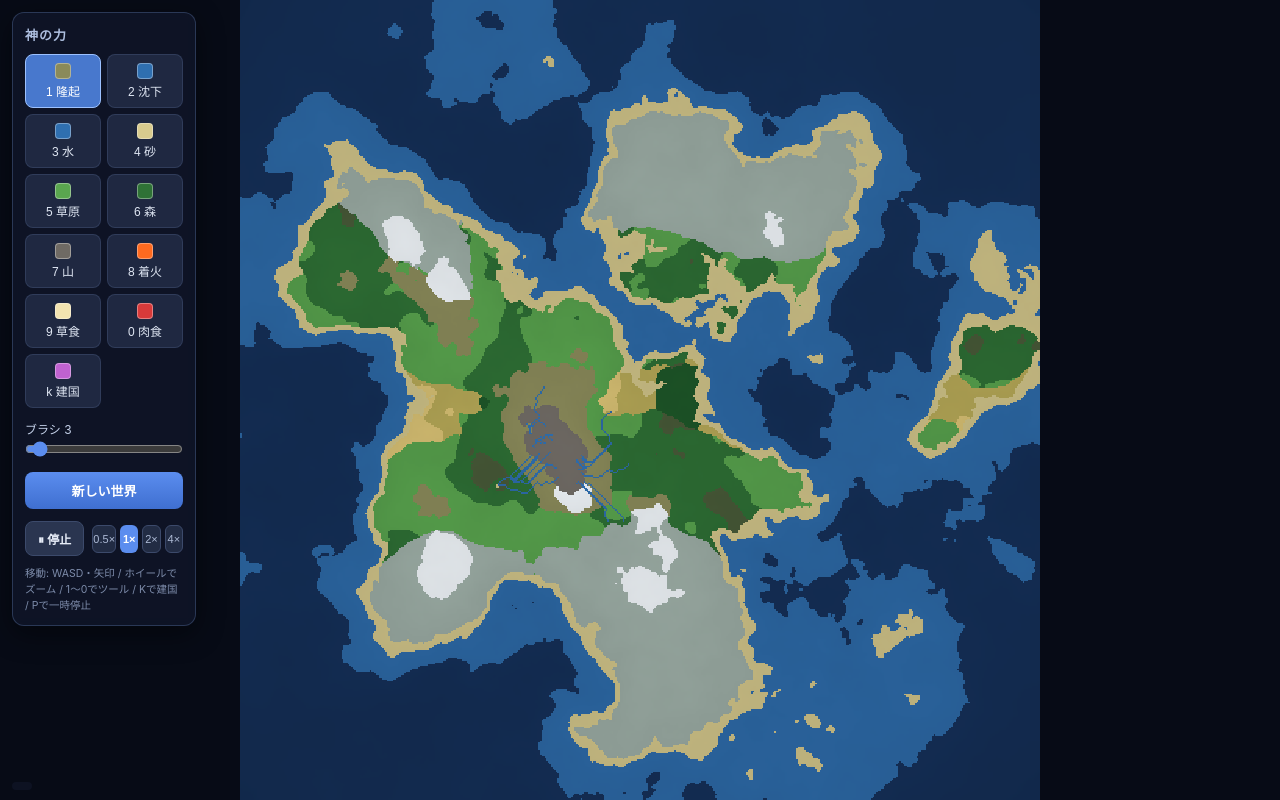
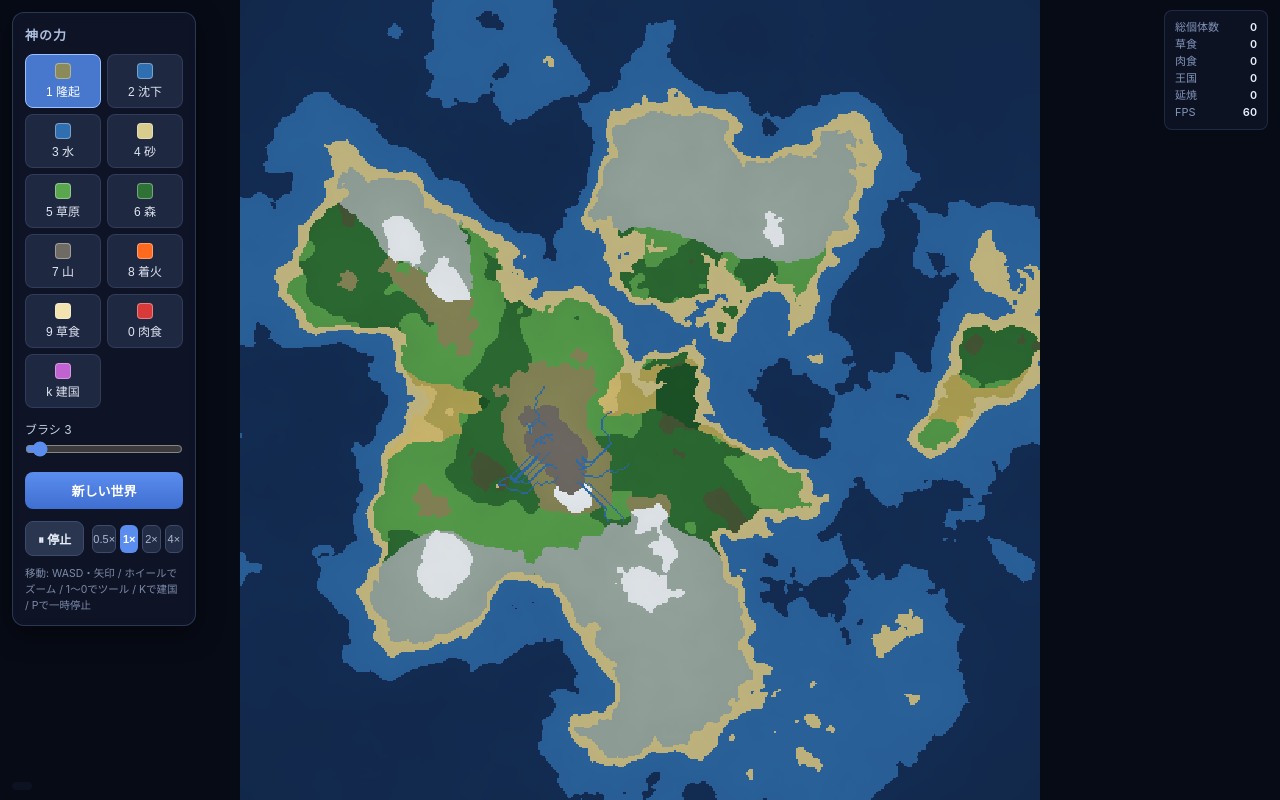
Before and after one commit to nomixio260-a11y/project2, a website: page index.html in a window 1280 px wide. Drawn offline with Linux system fonts and the light colour scheme.

Commit message:
deploy: e62e451941c2c6542c13507523ea52a5976049bf

```diff
--- a/css/style.css
+++ b/css/style.css
@@ -215,6 +215,40 @@ html, body {
   pointer-events: none;
 }
 
+/* ===== ライブ統計 HUD（右上） ===== */
+.hud {
+  position: fixed;
+  top: 10px;
+  right: 12px;
+  min-width: 104px;
+  padding: 8px 10px;
+  background: rgba(16, 22, 40, 0.7);
+  border: 1px solid rgba(120, 150, 210, 0.18);
+  border-radius: 8px;
+  font-size: 11px;
+  font-variant-numeric: tabular-nums;
+  color: #c2d0ec;
+  z-index: 10;
+  pointer-events: none;
+  user-select: none;
+}
+
+.hud-row {
+  display: flex;
+  justify-content: space-between;
+  gap: 14px;
+  line-height: 1.55;
+}
+
+.hud-label {
+  color: #8295bb;
+}
+
+.hud-value {
+  font-weight: 600;
+  color: #eaf0fb;
+}
+
 /* ===== トグルボタン（モバイルでツールバー開閉） ===== */
 .toolbar-toggle {
   display: none;
@@ -293,11 +327,12 @@ html, body {
     display: none;
   }
 
+  /* HUD は右上のまま。coords は左上へ逃がして重なりを防ぐ。 */
   .coords {
     bottom: auto;
     top: 10px;
-    right: 12px;
-    left: auto;
+    left: 12px;
+    right: auto;
   }
 }
 
--- a/index.html
+++ b/index.html
@@ -38,6 +38,9 @@
     <div class="hint">移動: WASD・矢印 / ホイールでズーム / 1〜0でツール / Kで建国 / Pで一時停止</div>
   </div>
 
+  <!-- ライブ統計 HUD（hud.js が中身を生成） -->
+  <div id="hud" class="hud"></div>
+
   <div id="coords" class="coords"></div>
 
   <!-- 依存順にロード（no-build: クラシック script のみ） -->
@@ -55,6 +58,7 @@
   <script src="js/tools/godpowers.js"></script>
   <script src="js/input/input.js"></script>
   <script src="js/ui/toolbar.js"></script>
+  <script src="js/ui/hud.js"></script>
   <script src="js/engine/engine.js"></script>
   <!-- シミュレーションシステム（engine の後、main の前） -->
   <script src="js/systems/creatures.js"></script>
--- a/js/engine/engine.js
+++ b/js/engine/engine.js
@@ -72,6 +72,9 @@
     // 座標 HUD 更新。
     this._updateCoords();
 
+    // 統計 HUD（内部で間引いて DOM 更新）。
+    if (Game.hud) Game.hud.tick(dt);
+
     requestAnimationFrame(this._loop);
   };
 
@@ -82,9 +85,16 @@
     const world = Game.state.world;
     if (mt.x >= 0 && world.inBounds(mt.x, mt.y)) {
       const name = Game.TERRAIN_NAMES[world.getTerrain(mt.x, mt.y)];
-      el.textContent =
+      let txt =
         "(" + mt.x + ", " + mt.y + ")  " + name +
         "  標高 " + world.getElevation(mt.x, mt.y).toFixed(2);
+      // 領有王国があれば併記。
+      const civ = Game.state.civ;
+      if (civ && world.owner) {
+        const id = world.owner[mt.y * world.width + mt.x];
+        if (id > 0) txt += "  王国#" + id;
+      }
+      el.textContent = txt;
     } else {
       el.textContent = "";
     }
--- a/js/main.js
+++ b/js/main.js
@@ -93,6 +93,7 @@
     };
 
     Game.toolbar.init();
+    if (Game.hud) Game.hud.init();
 
     // リサイズ / 端末回転対応。カメラには CSSピクセルを渡す。
     function handleResize() {
--- /dev/null
+++ b/js/ui/hud.js
@@ -0,0 +1,106 @@
+// ライブ統計 HUD。シミュレーションの状態（個体数・王国・延焼・FPS）を
+// 画面右上に表示する。engine から毎フレーム tick(dt) されるが、
+// DOM 更新は負荷軽減のため一定間隔（updateMs）に間引く。
+(function (Game) {
+  "use strict";
+
+  const S = Game.SPECIES;
+  const UPDATE_MS = 250; // HUD の再描画間隔
+
+  const Hud = {
+    el: null,
+    rows: null,
+    _acc: 0,
+    _fps: 0,
+    _fpsAcc: 0,
+    _fpsFrames: 0,
+  };
+
+  // DOM を構築。index.html の #hud にぶら下げる。
+  Hud.init = function () {
+    const el = document.getElementById("hud");
+    if (!el) return;
+    this.el = el;
+    this.rows = {};
+    const defs = [
+      ["pop", "総個体数"],
+      ["herb", "草食"],
+      ["pred", "肉食"],
+      ["kingdoms", "王国"],
+      ["fires", "延焼"],
+      ["fps", "FPS"],
+    ];
+    el.innerHTML = "";
+    for (let i = 0; i < defs.length; i++) {
+      const key = defs[i][0];
+      const label = defs[i][1];
+      const row = document.createElement("div");
+      row.className = "hud-row";
+      const l = document.createElement("span");
+      l.className = "hud-label";
+      l.textContent = label;
+      const v = document.createElement("span");
+      v.className = "hud-value";
+      v.textContent = "0";
+      row.appendChild(l);
+      row.appendChild(v);
+      el.appendChild(row);
+      this.rows[key] = v;
+    }
+  };
+
+  // 毎フレーム呼ばれる。FPS を平滑化し、UPDATE_MS ごとに DOM を更新する。
+  Hud.tick = function (dt) {
+    if (!this.el) return;
+    this._fpsAcc += dt;
+    this._fpsFrames++;
+    this._acc += dt;
+    if (this._acc < UPDATE_MS) return;
+
+    // 平滑化 FPS。
+    if (this._fpsAcc > 0) {
+      this._fps = (this._fpsFrames * 1000) / this._fpsAcc;
+    }
+    this._fpsAcc = 0;
+    this._fpsFrames = 0;
+    this._acc = 0;
+
+    this._render();
+  };
+
+  // Game.state から各種カウントを集計して反映。
+  Hud.sample = function () {
+    const st = Game.state;
+    let herb = 0;
+    let pred = 0;
+    const e = st.entities;
+    if (e) {
+      for (let i = 0; i < e.count; i++) {
+        if (!e.alive[i]) continue;
+        if (e.type[i] === S.PREDATOR) pred++;
+        else herb++;
+      }
+    }
+    let kingdoms = 0;
+    if (st.civ && st.civ.kingdoms) {
+      const ks = st.civ.kingdoms;
+      for (let id = 1; id < ks.length; id++) {
+        if (ks[id] && ks[id].alive) kingdoms++;
+      }
+    }
+    const fires = st.fire && st.fire.active ? st.fire.active.length : 0;
+    return { herb: herb, pred: pred, pop: herb + pred, kingdoms: kingdoms, fires: fires };
+  };
+
+  Hud._render = function () {
+    const s = this.sample();
+    this.rows.pop.textContent = String(s.pop);
+    this.rows.herb.textContent = String(s.herb);
+    this.rows.pred.textContent = String(s.pred);
+    this.rows.kingdoms.textContent = String(s.kingdoms);
+    this.rows.fires.textContent = String(s.fires);
+    this.rows.fps.textContent = String(Math.round(this._fps));
+  };
+
+  Game.hud = Hud;
+})(window.Game);
```
Also changed, not shown: tests/load-core.js (+1 -0 lines), tests/unit.test.js (+37 -0 lines), README.md, 2 other files.
